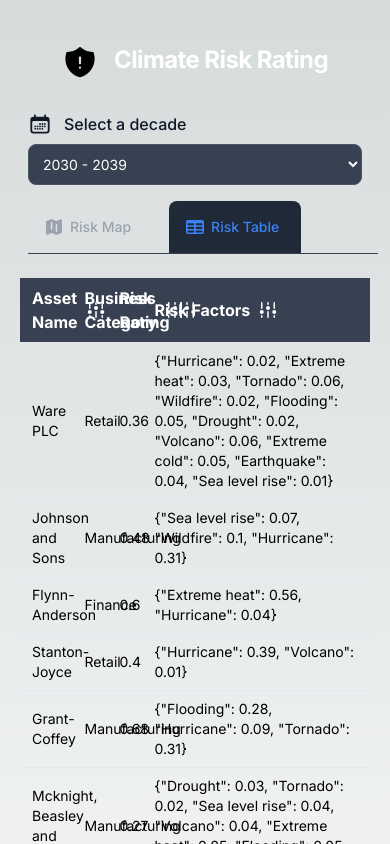
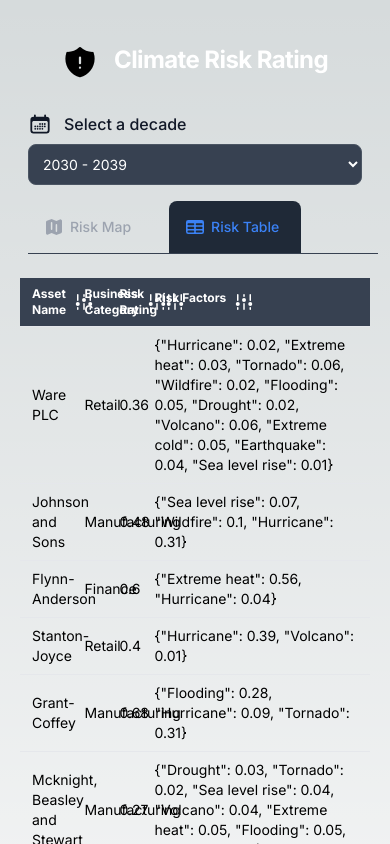
Before and after one commit to amansingh7010/risk-viz, a Next.js app: page / in a window 390 px wide. Both pictures are taken after a click on the button "Risk Table". Shown: the top 844 px of the page. Built offline with nearby package versions, Linux system fonts and the light colour scheme.

Commit message:
responsive updates in table component

```diff
--- a/src/app/components/RiskMap.js
+++ b/src/app/components/RiskMap.js
@@ -1,4 +1,4 @@
-import { useState, useMemo, useEffect, useCallback, useRef } from "react";
+import { useState, useMemo, useEffect, useCallback } from "react";
 import { MapContainer, TileLayer, Marker, Tooltip } from "react-leaflet";
 import { MapPinIcon } from "@heroicons/react/24/solid";
 import axios from "axios";
@@ -21,7 +21,6 @@ const RiskMap = ({ decade }) => {
   });
   const [assetName, setAssetName] = useState("All");
   const [category, setCategory] = useState("All");
-  const chartRef = useRef(null)
 
   useEffect(() => {
     axios
@@ -185,7 +184,7 @@ const RiskMap = ({ decade }) => {
         </div>
       </div>
       <div className="w-full m-auto">
-        <RiskChart data={chartInfo} name={assetName} category={category} ref={chartRef} />
+        <RiskChart data={chartInfo} name={assetName} category={category} />
       </div>
     </div>
   );
--- a/src/app/components/RiskTable.js
+++ b/src/app/components/RiskTable.js
@@ -2,6 +2,7 @@ import React, { useState, useEffect, useCallback, useMemo } from "react";
 import { useTable, usePagination, useFilters, useSortBy } from "react-table";
 import { ChevronUpIcon, ChevronDownIcon, AdjustmentsVerticalIcon } from '@heroicons/react/20/solid'
 import axios from "axios";
+import { isMobile } from 'react-device-detect';
 
 const emptyArray = [];
 const columns = [
@@ -110,8 +111,8 @@ const Table = ({ decade }) => {
                 <th
                   key={`column-${columnIndex}`}
                   {...column.getHeaderProps(column.getSortByToggleProps({ title: undefined }))}
-                  className="px-3 py-2 text-left bg-gray- bg-gray-700 border-gray-600 placeholder-gray-400 text-white focus:ring-blue-500 focus:border-blue-500"
-                  style={{ width: column.size }}
+                  className="px-3 py-2 text-xs md:text text-left bg-gray- bg-gray-700 border-gray-600 placeholder-gray-400 text-white focus:ring-blue-500 focus:border-blue-500"
+                  style={{ width: !isMobile && column.size }}
                 >
                   <div className="flex align-center" style={{ cursor: 'pointer' }}>
                     {column.render("Header")}
```
